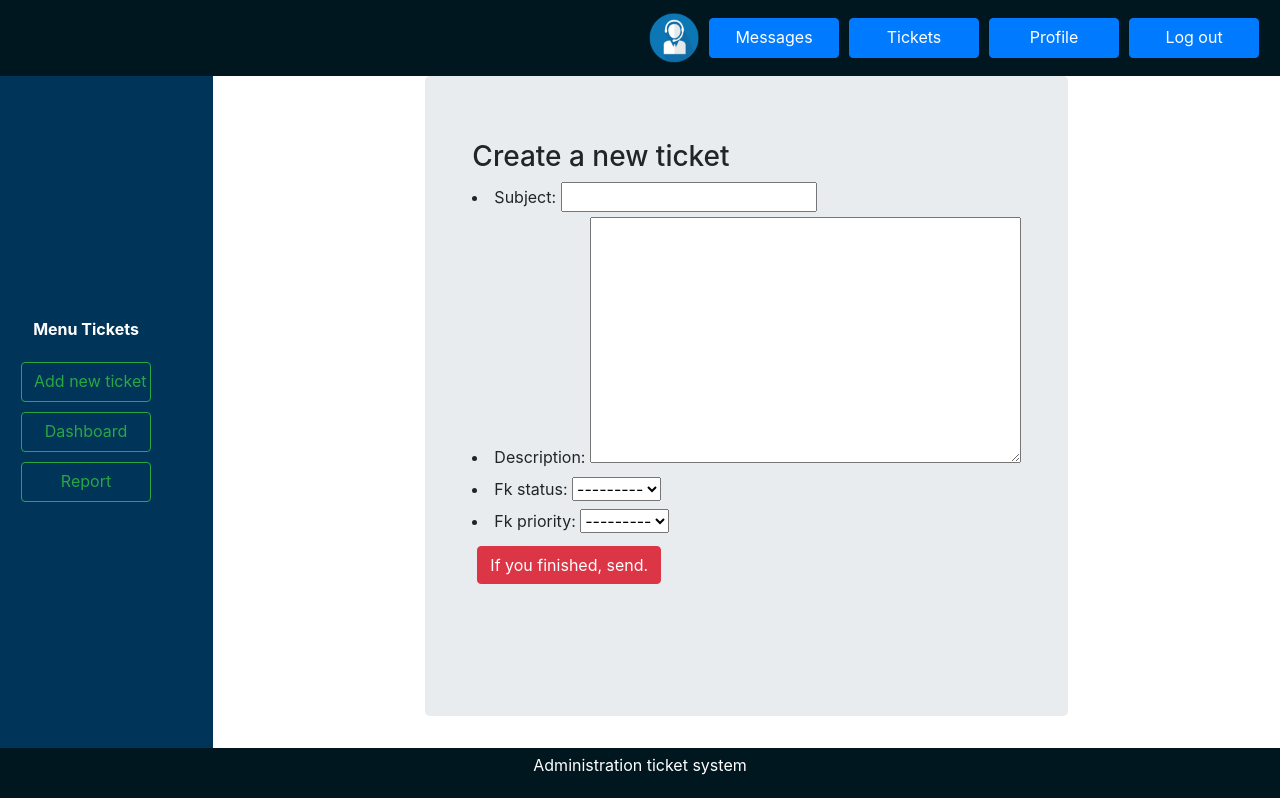
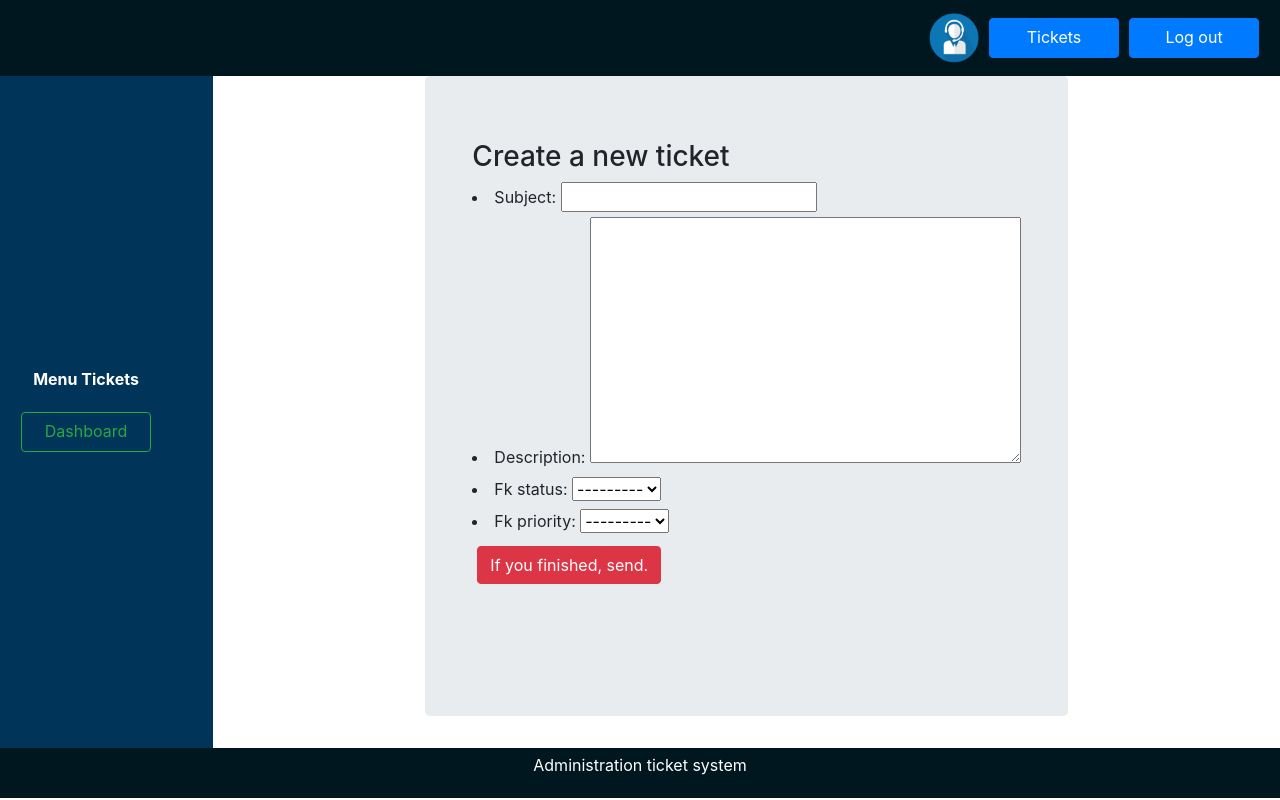
Before and after one commit to Ahuahuachi/HelpDesk-Ticket, a Django app: page /Tickets/new in a window 1280 px wide. Run offline with Django 3.2, Linux system fonts and the light colour scheme; the visitor is signed in with stand-in values (Sample User, id 1); data that the repository does not hold is empty; some libraries are stand-ins or nearby versions.

Commit message:
Project integration

```diff
--- a/helpdesk_ticket/helpdesk_ticket/settings.py
+++ b/helpdesk_ticket/helpdesk_ticket/settings.py
@@ -131,3 +131,4 @@ STATIC_ROOT = os.path.join(BASE_DIR, 'static')
 
 LOGIN_REDIRECT_URL = '/dashboard'
 LOGOUT_REDIRECT_URL = '/user/login'
+LOGIN_URL = '/user/login'
--- a/helpdesk_ticket/tickets/templates/new_ticket.html
+++ b/helpdesk_ticket/tickets/templates/new_ticket.html
@@ -17,109 +17,36 @@
         <div id="head-menu1" class="row">
             <div id="menu1" class="col-12 navbar">
                 <img id="logo" class="img" src="{% static '/dashboard/image/help-desk-icon-png-4.png' %}" alt="Logo">
-                <a class="bttn btn btn-primary" href="../menu-messages/index.html" role="button"> Messages </a>
-                <a class="bttn btn btn-primary" href="../technical-tickets/index.html" role="button"> Tickets </a>
-                <a class="bttn btn btn-primary" href="../profile/index.html" role="button"> Profile </a>
+                <!-- <a class="bttn btn btn-primary" href="../menu-messages/index.html" role="button"> Messages </a> -->
+                <a class="bttn btn btn-primary" href="/dashboard" role="button"> Tickets </a>
+                <!-- <a class="bttn btn btn-primary" href="../profile/index.html" role="button"> Profile </a> -->
                 <a class="bttn btn btn-primary" href="../log-in/index.html" role="button"> Log out </a>
             </div>
         </div>
         <div id="menu-content" class="row">
             <div id="menu2" class="col-2 navbar flex-column">
                 <p id="tex-menu" class="text">Menu Tickets</p>
-                <a class="bttn btn btn-vertical btn-outline-success" href="../add-new-ticket/index.html" role="button"
-                    ata-toggle="tooltip" data-placement="right" title="Descriptive text."> Add new ticket </a>
-                <a class="bttn btn btn-vertical btn-outline-success" href="../dashboard/index.html" role="button"
+                <!-- <a class="bttn btn btn-vertical btn-outline-success" href="../add-new-ticket/index.html" role="button"
+                    ata-toggle="tooltip" data-placement="right" title="Descriptive text."> Add new ticket </a> -->
+                <a class="bttn btn btn-vertical btn-outline-success" href="/dashboard" role="button"
                     ata-toggle="tooltip" data-placement="right" title="Descriptive text."> Dashboard </a>
-                <a class="bttn btn btn-vertical btn-outline-success" href="../report/index.html" role="button"
-                    ata-toggle="tooltip" data-placement="right" title="Descriptive text."> Report </a>
+                <!-- <a class="bttn btn btn-vertical btn-outline-success" href="../report/index.html" role="button"
+                    ata-toggle="tooltip" data-placement="right" title="Descriptive text."> Report </a> -->
             </div>
             <div id="content" class="col-10">
                 <div class="jumbotron">
                     <div class="container">
-                        {%csrf_token%}
-                        <div id="body-message" class="form-group">
-                            <h3>Create a new ticket</h3>
-                            {{form.as_ul}}
-                            <p><button type="submit" class="btn btn-danger">If you finished, send.</button></p>
-                        </div>
+                        <form method="post">
+                            {%csrf_token%}
+                            <div id="body-message" class="form-group">
+                                <h3>Create a new ticket</h3>
+                                {{form.as_ul}}
+                                <p><button type="submit" class="btn btn-danger">If you finished, send.</button>
+                                </p>
+                            </div>
+                        </form>
                     </div>
                 </div>
-                <!-- <form id="information" class="container">
-                    <div class="form-row">
-                        <div class="form-group col-6">
-                            <label for="user"> User </label>
-                            <input type="text" class="form-control" id="user" placeholder="User">
-                        </div>
-                        <div id="departament" class="form-group col-6">
-                            <label for="departament"> Departament </label>
-                            <select id="input-departament" class="form-control">
-                                <option selected> Choose... </option>
-                                <option> New Business </option>
-                                <option> Partners </option>
-                                <option> Workshop </option>
-                                <option> Project Manager </option>
-                                <option> Administration </option>
-                                <option> IT </option>
-                            </select>
-                        </div>
-                    </div>
-                    <div class="form-row">
-                        <div class="form-group col-6">
-                            <label for="subject"> Subject</label>
-                            <input type="text" class="form-control" id="subject" placeholder="Subject">
-                        </div>
-                        <div id="type" class="form-group col-6">
-                            <label for="type"> Type </label>
-                            <select id="input-type" class="form-control">
-                                <option selected> Choose... </option>
-                                <option> Hardware </option>
-                                <option> Software </option>
-                                <option> Other </option>
-                            </select>
-                        </div>
-                    </div>
-                    <div>
-                        <div class="form-row">
-                            <div id="priority" class="container col-12">
-                                <label for="Priority"> Priority </label>
-                            </div>
-                        </div>
-                    </div>
-                    <div class="form-row">
-                        <div class="form-group col-3">
-                            <input type="checkbox" aria-label="urgent">
-                            <label for="checkbox"> Urgent </label>
-                        </div>
-                        <div class="form-group col-3">
-                            <input type="checkbox" aria-label="high">
-                            <label for="checkbox"> High </label>
-                        </div>
-                        <div class="form-group col-3">
-                            <input type="checkbox" aria-label="medium">
-                            <label for="checkbox"> Medium </label>
-                        </div>
-                        <div class="form-group col-3">
-                            <input type="checkbox" aria-label="low">
-                            <label for="checkbox"> Low </label>
-                        </div>
-                    </div>
-                    <div class="form-row">
-                        <div class="form-group col-12">
-                            <label for="details"> Details </label>
-                            <input id="details-input" type="text" class="form-control" id="details"
-                                placeholder="Details">
-                        </div>
-                    </div>
-                    <div class="form-row">
-                        <div class="form-group col-6">
-                            <label for="send-file">Select file to send</label>
-                            <input type="file" class="form-control-file" id="send-file">
-                        </div>
-                        <div class="form-group col-6">
-                            <button type="button" class="btn btn-danger btn-lg"> If you finished, send. </button>
-                        </div>
-                    </div>
-                </form> -->
             </div>
         </div>
         <div id="footering" class="row">
```
Also changed, not shown: helpdesk_ticket/Mensajes/templates/writemessage.html (+20 -11 lines), helpdesk_ticket/dashboard/templates/index.html (+6 -6 lines), helpdesk_ticket/tickets/templates/readticketmessages.html (+27 -14 lines).
